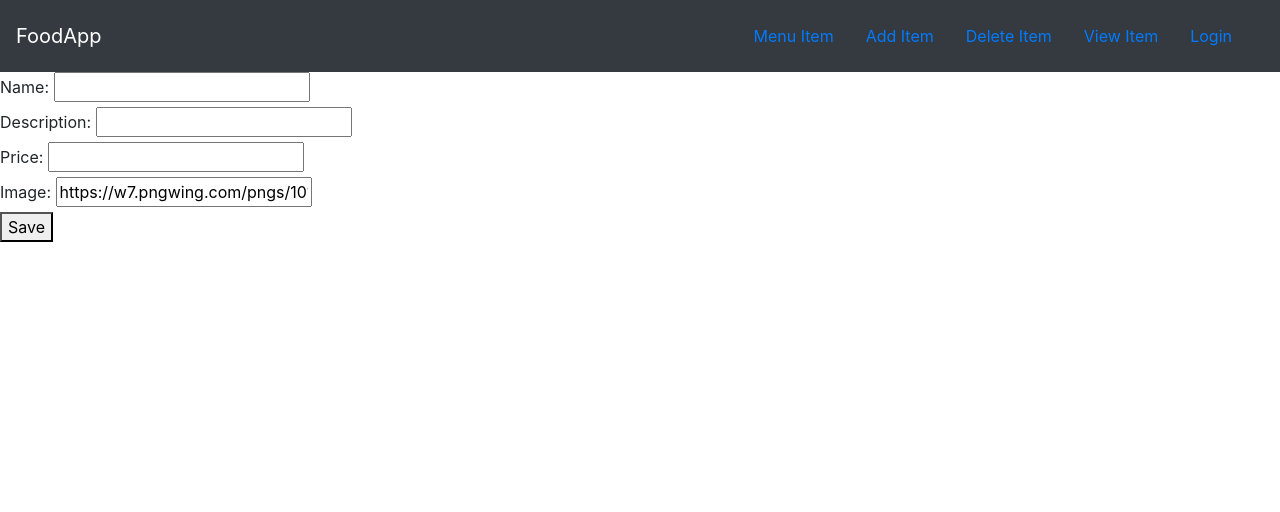
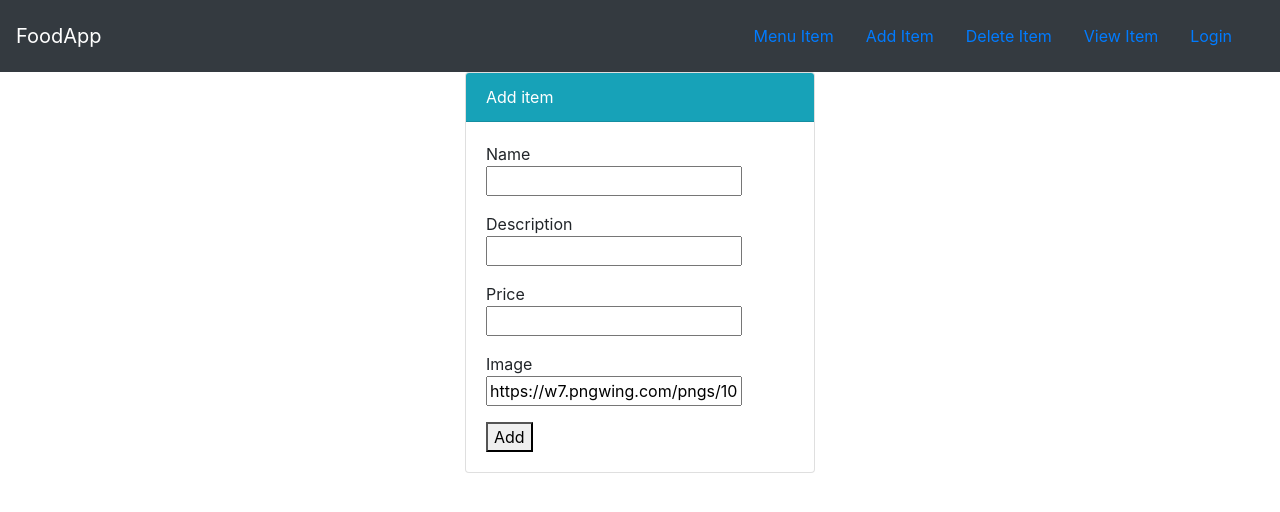
Before and after one commit to tmpoe/django-course, a Django app: page /food/add in a window 1280 px wide. Shown: the top 512 px of the page. Run offline with Django 5.2, Linux system fonts and the light colour scheme.

Commit message:
Style item form

```diff
--- a/food-site/mysite/food/templates/food/item_form.html
+++ b/food-site/mysite/food/templates/food/item_form.html
@@ -1,9 +1,29 @@
 {% extends 'food/base.html' %}
 
 {% block body %}
-<form method="POST">
-    {% csrf_token %}
-    {{ form }}
-    <button type="submit">Save</button>
-</form>
+
+<div class="container">
+    <div class="row">
+        <div class="col-md-4 offset-md-4">
+            <div class="card">
+                <div class="card-header bg-info text-white">
+                    Add item
+                </div>
+                <div class="card-body">
+                    <form method="POST">
+                        {% csrf_token %}
+                        {% for field in form%}
+                        <div class="form-group">
+                            {{ field.name|capfirst }}
+                            <br />
+                            {{ field }}
+                        </div>
+                        {% endfor %}
+                        <button type="submit">Add</button>
+                    </form>
+                </div>
+            </div>
+        </div>
+    </div>
+</div>
 {% endblock %}
--- a/food-site/mysite/users/templates/users/login.html
+++ b/food-site/mysite/users/templates/users/login.html
@@ -14,7 +14,7 @@
                         {% csrf_token %}
                         {% for field in form%}
                         <div class="form-group">
-                            {{ field.name }}
+                            {{ field.name|capfirst }}
                             {{ field }}
                         </div>
                         {% endfor %}
@@ -24,4 +24,5 @@
             </div>
         </div>
     </div>
-    {% endblock %}
+</div>
+{% endblock %}
```
Also changed, not shown: food-site/mysite/users/templates/users/register.html (+4 -4 lines).
